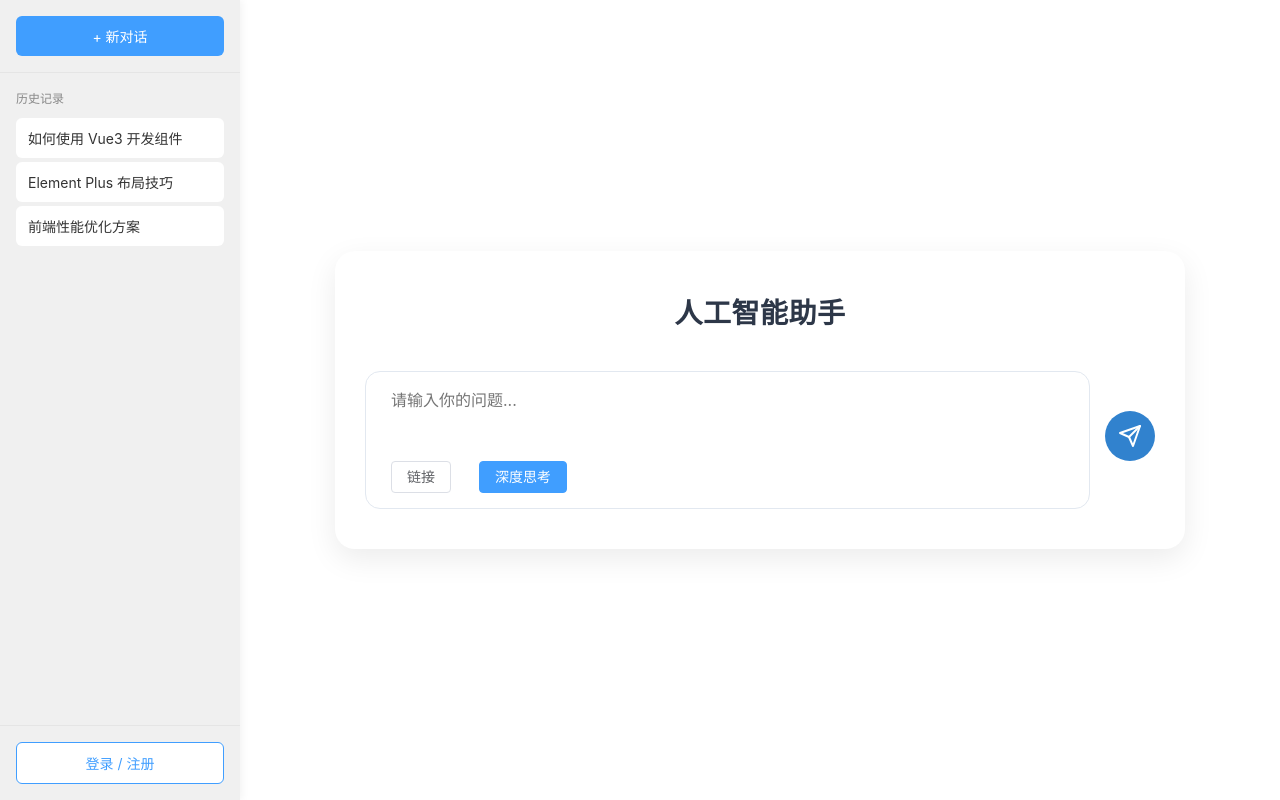
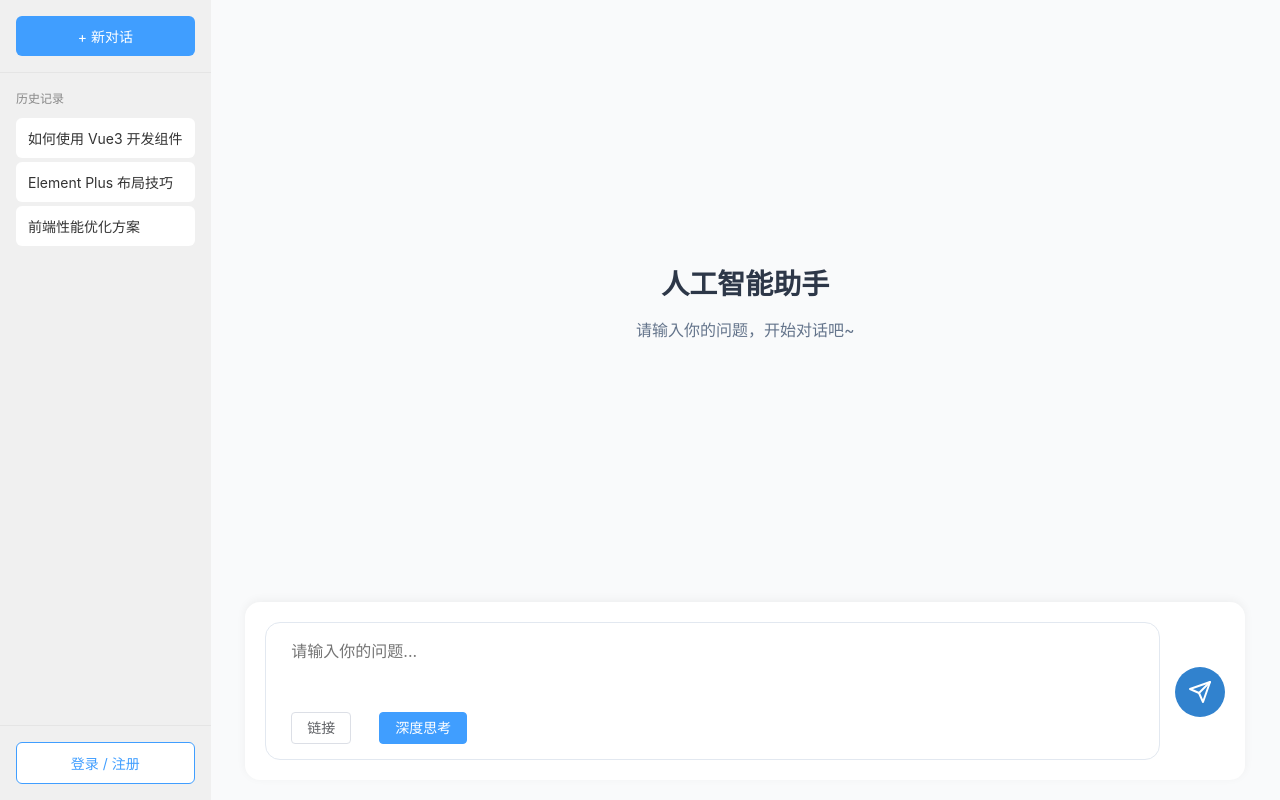
Before and after one commit to pei-pei45/ai-platform, a Vue app: page / in a window 1280 px wide. Built offline with nearby package versions, Linux system fonts and the light colour scheme.

Commit message:
完善消息发送功能  修改界面

```diff
--- a/src/components/MyContent.vue
+++ b/src/components/MyContent.vue
@@ -1,13 +1,34 @@
 <template>
-    <div class="container">
-        <div class="chat-card">
+  <div class="page-container">
+    <!-- 聊天内容区域 -->
+    <div class="chat-content">
+      <!-- 初始消息列表 -->
+      <div class="message-list" v-if="messages.length > 0">
+        <div
+          class="message-item user-message"
+          v-for="(msg, index) in messages"
+          :key="index"
+        >
+          {{ msg.content }}
+        </div>
+      </div>
+
+      <!-- 初始状态提示 -->
+      <div class="initial-prompt" v-else>
         <h1 class="title">人工智能助手</h1>
-            <div class="input-container">
+        <p>请输入你的问题，开始对话吧~</p>
+      </div>
+    </div>
+
+    <!-- 底部输入框容器（始终显示） -->
+    <div class="input-container-bottom">
       <div class="question-input">
         <textarea
           placeholder="请输入你的问题..."
           @focus="isFocused = true"
           @blur="isFocused = false"
+          v-model="currentInput"
+          @keyup.enter="handleSend"
         ></textarea>
         <div class="button-example">
           <div class="button-row">
@@ -16,7 +37,7 @@
           </div>
         </div>
       </div>
-                <button class="send-btn">
+      <button class="send-btn" @click="handleSend">
         <svg xmlns="http://www.w3.org/2000/svg" width="24" height="24" viewBox="0 0 24 24" fill="none" stroke="currentColor" stroke-width="2" stroke-linecap="round" stroke-linejoin="round">
           <line x1="22" y1="2" x2="11" y2="13"></line>
           <polygon points="22 2 15 22 11 13 2 9 22 2"></polygon>
@@ -24,17 +45,45 @@
       </button>
     </div>
   </div>
-    </div>
 </template>
 
-<script>
-export default {
-    data() {
-        return {
-            isFocused: false
+<script setup>
+import { ref } from 'vue';
+import { ElButton } from 'element-plus';
+
+// 响应式变量
+const currentInput = ref(''); // 输入框内容
+const messages = ref([]); // 消息列表
+const isFocused = ref(false);
+
+// 发送消息处理
+const handleSend = () => {
+  // 验证输入内容
+  if (!currentInput.value.trim()) {
+    alert('请输入内容后再发送');
+    return;
   }
+
+  // 添加消息到列表
+  messages.value.push({
+    content: currentInput.value.trim(),
+    type: 'user'
+  });
+
+  // 清空输入框
+  currentInput.value = '';
+
+  // 自动滚动到底部（后续添加消息时也会触发）
+  scrollToBottom();
+};
+
+// 滚动到最新消息
+const scrollToBottom = () => {
+  const messageList = document.querySelector('.message-list');
+  if (messageList) {
+    messageList.scrollTop = messageList.scrollHeight;
   }
-}
+};
 </script>
 
 <style>
@@ -42,53 +91,92 @@ export default {
   margin: 0;
   padding: 0;
   font-family: -apple-system, BlinkMacSystemFont, 'Segoe UI', Roboto, sans-serif;
+  box-sizing: border-box;
 }
 
-/* 容器样式 */
-.container {
-    width: 1000px;
-    background: #ffffff;
+/* 页面容器 - 关键：使用flex布局实现内容区+底部输入框结构 */
+.page-container {
   display: flex;
+  flex-direction: column;
+  height: 100vh;
+    width: 100%;
+  background-color: #f9fafb;
+  padding: 20px;
+}
+
+/* 聊天内容区域 - 自动填充剩余空间 */
+.chat-content {
+  flex: 1;
+
+  width: 100%;
+  max-width: 1000px;
+  margin: 0 auto;
+  overflow-y: auto; /* 内容过多时可滚动 */
+  padding-bottom: 20px;
+}
+
+/* 初始提示样式 */
+.initial-prompt {
+  height: 100%;
+
+  display: flex;
+  flex-direction: column;
   justify-content: center;
   align-items: center;
+  color: #64748b;
+  text-align: center;
   padding: 20px;
-    margin: 50px auto;
 }
 
-/* 卡片样式 */
-.chat-card {
-    width: 100%;
-    max-width: 850px;
-    background: #ffffff;
-    border-radius: 20px;
-    padding: 40px 30px;
-    box-shadow: 0 10px 30px rgba(0, 0, 0, 0.08);
-    transition: transform 0.3s ease;
-
+.initial-prompt .title {
+  color: #2d3748;
+  margin-bottom: 15px;
+  font-weight: 600;
+  font-size: 28px;
 }
 
-/* 标题样式 */
-.title {
-    text-align: center;
-    color: #2d3748;
-    margin-bottom: 40px;
-    font-weight: 600;
-    font-size: 28px;
-    letter-spacing: 0.5px;
+/* 消息列表样式 */
+.message-list {
+  display: flex;
+  flex-direction: column;
+  gap: 15px;
+  padding: 10px 0;
 }
 
-/* 输入容器 - 关键修改：设置垂直对齐方式为顶部 */
-.input-container {
+/* 消息项样式 */
+.message-item {
+  max-width: 70%;
+  padding: 12px 18px;
+  border-radius: 18px;
+  line-height: 1.5;
+  word-wrap: break-word;
+}
+
+/* 用户消息样式 */
+.user-message {
+  align-self: flex-end; /* 靠右显示 */
+  background-color: #3182ce;
+  color: white;
+}
+
+/* 底部输入框容器 - 固定在底部 */
+.input-container-bottom {
+  width: 100%;
+  max-width: 1000px;
+  margin: 0 auto;
+  padding: 20px;
+  background-color: #fff;
+  border-radius: 15px;
+  box-shadow: 0 -2px 10px rgba(0, 0, 0, 0.05);
   display: flex;
   gap: 15px;
-    width: 100%;
-    align-items: flex-start; /* 改为顶部对齐 */
+  align-items: flex-start;
 }
 
-/* 输入框样式 - 关键修改：去掉固定高度，由内容决定 */
+/* 输入框样式 */
 .question-input {
   flex: 1;
-    padding: 15px 25px; /* 增加内边距 */
+  padding: 15px 25px;
   border: 1px solid #e2e8f0;
   border-radius: 15px;
   font-size: 16px;
@@ -99,26 +187,21 @@ export default {
 /* 文本输入区域 */
 textarea {
   width: 100%;
-    min-height: 60px; /* 设置最小高度而非固定高度 */
+  min-height: 60px;
   border: none;
   outline: none;
   font-size: 16px;
-    resize: vertical; /* 允许垂直调整大小 */
-    margin-bottom: 10px; /* 与按钮区域保持距离 */
+  resize: vertical;
+  margin-bottom: 10px;
   resize: none;
 }
 
-.question-input::placeholder {
-    color: #a0aec0;
-    transition: color 0.3s ease;
-}
-
-.question-input:focus-within { /* 监听内部元素焦点 */
+.question-input:focus-within {
   border-color: #63b3ed;
   box-shadow: 0 0 0 3px rgba(99, 179, 237, 0.2);
 }
 
-/* 发送按钮 - 关键修改：去掉顶部margin，使用对齐方式 */
+/* 发送按钮 */
 .send-btn {
   width: 50px;
   height: 50px;
@@ -131,7 +214,7 @@ textarea {
   align-items: center;
   justify-content: center;
   transition: all 0.3s ease;
-    margin-top: 40px; /* 适当调整顶部距离 */
+  margin-top: 45px;
 }
 
 .send-btn:hover {
```
Also changed, not shown: src/components/MyMenu.vue (+106 -37 lines), 1 other file (tests, documents, lock files or other folders). Lines whose indentation alone changed are shown as unchanged.
